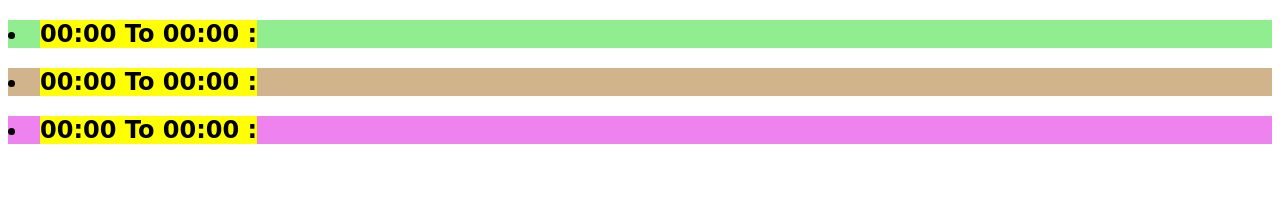
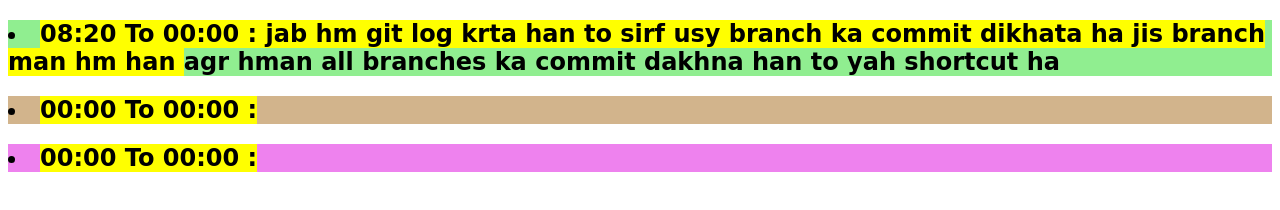
Before and after one commit to Kashifmalik-28/Learning-Git-and-GitHub-, a plain HTML site: page about.html in a window 1280 px wide. Drawn offline with Linux system fonts and the light colour scheme.

Commit message:
How to check commit of all braches

```diff
--- a/about.html
+++ b/about.html
@@ -8,7 +8,11 @@
   <body style="font-family: cursive">
     <h2 style="background-color: lightgreen">
       <li>
-        <mark>00:00 To 00:00 : </mark>
+        <mark
+          >08:20 To 00:00 : jab hm git log krta han to sirf usy branch ka commit
+          dikhata ha jis branch man hm han
+        </mark>
+        agr hman all branches ka commit dakhna han to yah shortcut ha
       </li>
     </h2>
     <h2 style="background-color: tan">
```
Also changed, not shown: index.html (+10 -1 lines), 1 other file.
